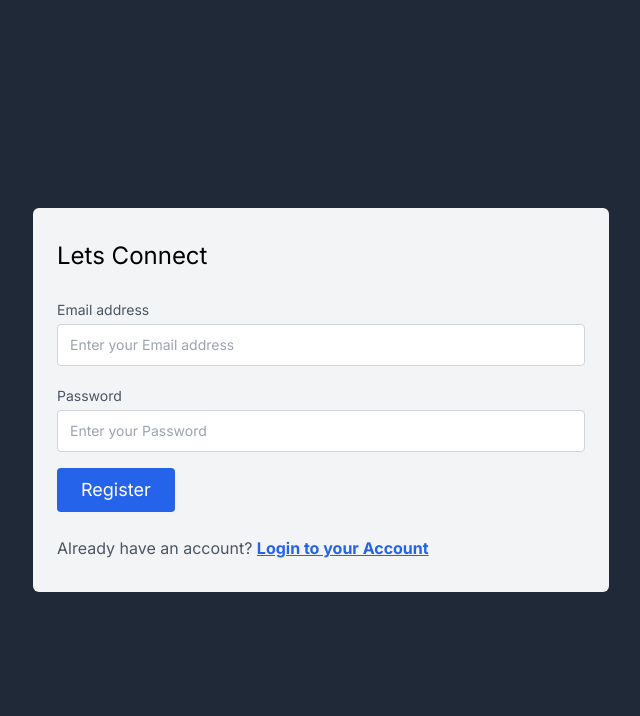
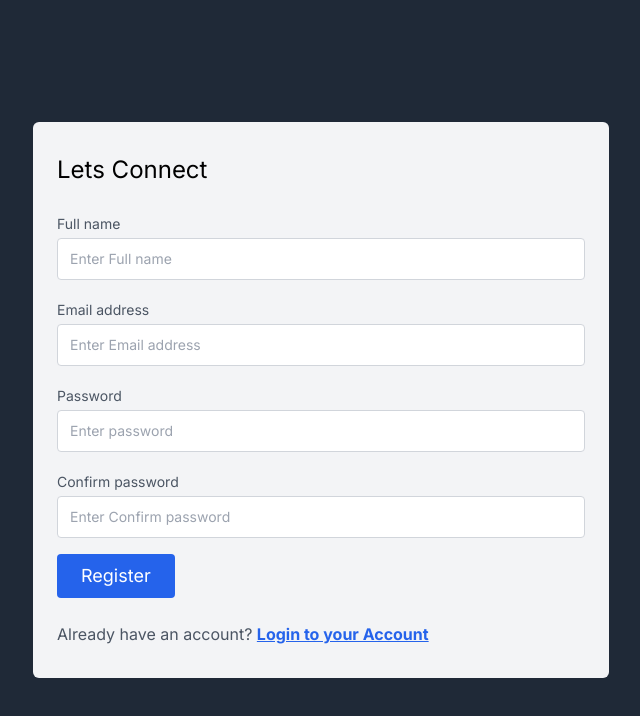
Before and after one commit to himangshum17/mern-chat-app, a React (Vite) app in the folder client/: page /register in a window 1280 px wide. Shown: the top 716 px of the page, without its empty margins (319-959 px from the left). Built offline with nearby package versions, Linux system fonts and the light colour scheme.

Commit message:
update register page

```diff
--- a/client/src/pages/registerpage.jsx
+++ b/client/src/pages/registerpage.jsx
@@ -7,18 +7,32 @@ const Registerpage = () => {
         <h1 className='text-2xl'>Lets Connect</h1>
         <form className='mt-6 grid gap-4'>
           <FormInput
+            label='Full name'
+            type='text'
+            id='fullname'
+            name='fullname'
+            placeholder='Enter Full name'
+          />
+          <FormInput
             label='Email address'
             type='email'
             id='email'
             name='email'
-            placeholder='Enter your Email address'
+            placeholder='Enter Email address'
           />
           <FormInput
             label='Password'
             type='password'
             id='password'
             name='password'
-            placeholder='Enter your Password'
+            placeholder='Enter password'
+          />
+          <FormInput
+            label='Confirm password'
+            type='password'
+            id='confirmpassword'
+            name='confirmpassword'
+            placeholder='Enter Confirm password'
           />
           <Button extraclassName='justify-self-start' type='submit'>
             Register
```
